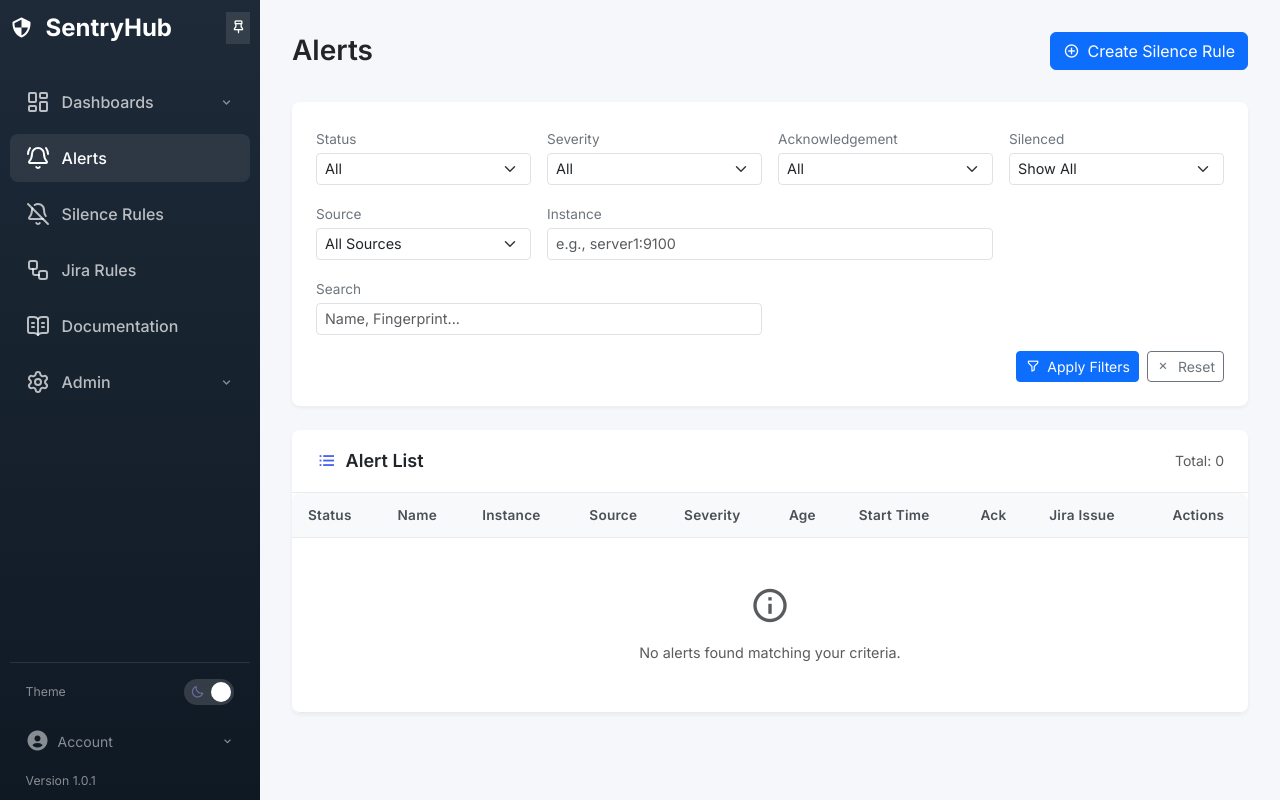
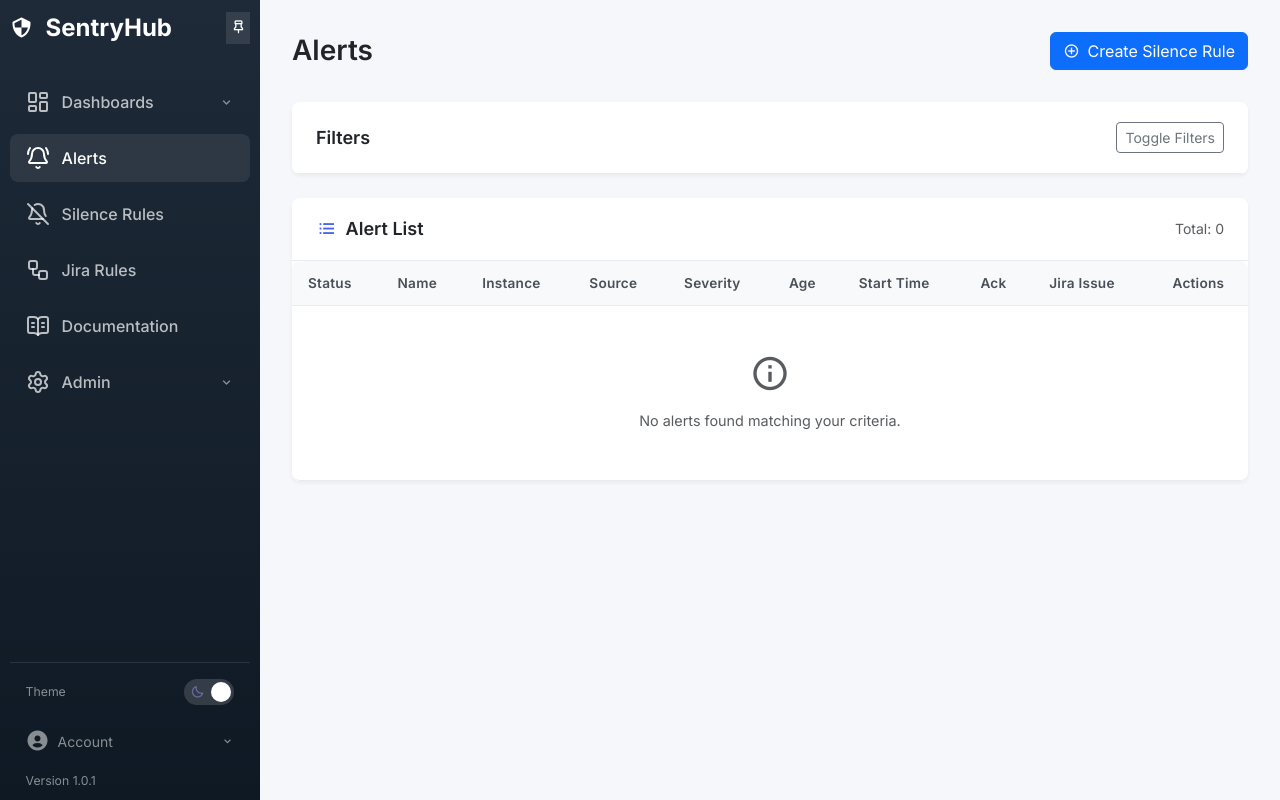
Before and after one commit to ghanad/sentryHub, a Django app: page /alerts/ in a window 1280 px wide. Run offline with Django 4.2, Linux system fonts and the light colour scheme; the visitor is signed in with stand-in values (Sample User, id 1); data that the repository does not hold is empty; parts of the project's set-up code (start-up, migrations or seed data) failed here and were passed over.

Commit message:
Refactor filter section in alert list to improve layout and usability

```diff
--- a/alerts/templates/alerts/alert_list.html
+++ b/alerts/templates/alerts/alert_list.html
@@ -21,9 +21,18 @@
 
     <!-- Filter Card -->
     <div class="chart-card filter-card mb-4">
-         <div class="chart-card-body">
+        <div class="chart-card-header d-flex justify-content-between align-items-center">
+            <h5 class="chart-title mb-0">Filters</h5>
+            <button class="btn btn-sm btn-outline-secondary" type="button" data-bs-toggle="collapse" data-bs-target="#filterPanel" aria-expanded="false" aria-controls="filterPanel">
+                Toggle Filters
+            </button>
+        </div>
+
+        <div class="collapse" id="filterPanel">
+            <div class="chart-card-body pt-3">
                 <form method="get" class="row g-3">
-                <div class="col-lg-3 col-md-6">
+                    <!-- Row 1 -->
+                    <div class="col-lg-3 col-md-4 col-sm-6">
                         <label for="status" class="form-label">Status</label>
                         <select class="form-select form-select-sm" id="status" name="status">
                             <option value="" {% if not status %}selected{% endif %}>All</option>
@@ -31,7 +40,8 @@
                             <option value="resolved" {% if status == 'resolved' %}selected{% endif %}>Resolved</option>
                         </select>
                     </div>
-                <div class="col-lg-3 col-md-6">
+
+                    <div class="col-lg-3 col-md-4 col-sm-6">
                         <label for="severity" class="form-label">Severity</label>
                         <select class="form-select form-select-sm" id="severity" name="severity">
                             <option value="" {% if not severity %}selected{% endif %}>All</option>
@@ -40,7 +50,8 @@
                             <option value="info" {% if severity == 'info' %}selected{% endif %}>Info</option>
                         </select>
                     </div>
-                <div class="col-lg-3 col-md-6">
+
+                    <div class="col-lg-3 col-md-4 col-sm-6">
                         <label for="acknowledged" class="form-label">Acknowledgement</label>
                         <select class="form-select form-select-sm" id="acknowledged" name="acknowledged">
                             <option value="" {% if not acknowledged %}selected{% endif %}>All</option>
@@ -48,7 +59,8 @@
                             <option value="false" {% if acknowledged == 'false' %}selected{% endif %}>Not Acknowledged</option>
                         </select>
                     </div>
-                 <div class="col-lg-3 col-md-6">
+
+                    <div class="col-lg-3 col-md-4 col-sm-6">
                         <label for="silenced" class="form-label">Silenced</label>
                         <select class="form-select form-select-sm" id="silenced" name="silenced">
                             <option value="" {% if not silenced_filter %}selected{% endif %}>Show All</option>
@@ -56,7 +68,9 @@
                             <option value="yes" {% if silenced_filter == 'yes' %}selected{% endif %}>Only Silenced</option>
                         </select>
                     </div>
-                 <div class="col-lg-3 col-md-6"> {# Adjust column classes as needed #}
+
+                    <!-- Row 2 -->
+                    <div class="col-lg-3 col-md-4 col-sm-6">
                         <label for="source_filter" class="form-label">Source</label>
                         <select class="form-select form-select-sm" id="source_filter" name="source">
                             <option value="" {% if not source_filter_value %}selected{% endif %}>All Sources</option>
@@ -65,15 +79,19 @@
                             {% endfor %}
                         </select>
                     </div>
-                 <div class="col-lg-6 col-md-6">
+
+                    <div class="col-lg-3 col-md-4 col-sm-6">
                         <label for="instance" class="form-label">Instance</label>
                         <input type="text" class="form-control form-control-sm" id="instance" name="instance" value="{{ instance }}" placeholder="e.g., server1:9100">
                     </div>
-                <div class="col-lg-6 col-md-6">
+
+                    <div class="col-lg-6 col-md-8">
                         <label for="search" class="form-label">Search</label>
                         <input type="text" class="form-control form-control-sm" id="search" name="search" value="{{ search }}" placeholder="Name, Fingerprint...">
                     </div>
-                <div class="col-12 d-flex justify-content-end gap-2 mt-3">
+
+                    <!-- Action Buttons -->
+                    <div class="col-12 d-flex justify-content-end gap-2 mt-1">
                         <button type="submit" class="btn btn-primary btn-sm">
                             <i class='bx bx-filter-alt me-1'></i> Apply Filters
                         </button>
@@ -81,9 +99,12 @@
                             <i class='bx bx-x me-1'></i> Reset
                         </a>
                     </div>
+
                 </form>
             </div>
         </div>
+    </div>
+
 
     <!-- Alert List Table Card -->
     <div class="chart-card">
```
Lines whose indentation alone changed are shown as unchanged.
